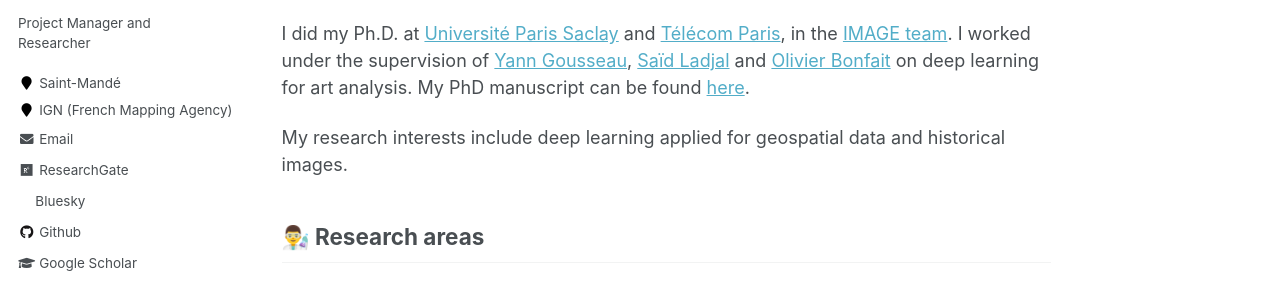
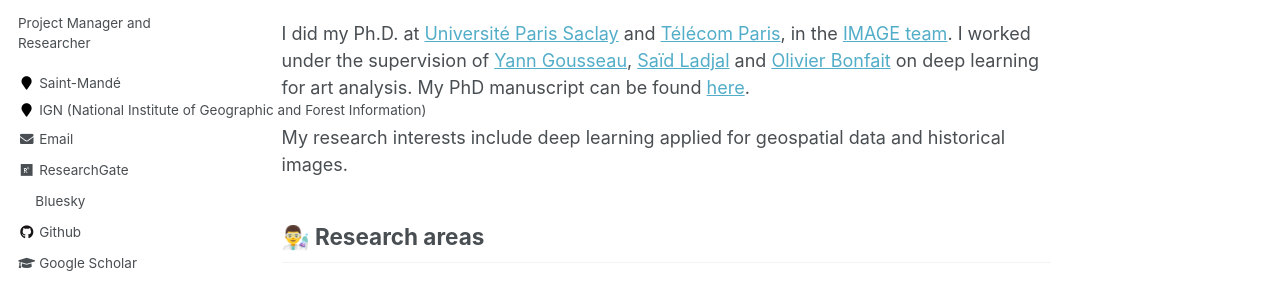
Before and after one commit to ngonthier/ngonthier.github.io, a Jekyll site: the page built from _pages/about.md, in a window 1280 px wide. Shown: the part 322-607 px from the top of the page. Built offline with Jekyll 4.4.1, drawn with Linux system fonts in a browser that asks for light colours; some web fonts are replaced.

Commit message:
Update _config.yml

```diff
--- a/_config.yml
+++ b/_config.yml
@@ -10,7 +10,7 @@ locale                   : "en-US"
 title                    : "Dr. Nicolas Gonthier"
 title_separator          : "-"
 name                     : &name "Gonthier"
-description              : &description "I am a R&D Engineer at IGN (French Mapping Agency)."
+description              : &description "I am a R&D Engineer at IGN (National Institute of Geographic and Forest Information)."
 url                      : https://ngonthier.github.io # the base hostname & protocol for your site e.g. "https://mmistakes.github.io"
 baseurl                  : "" # the subpath of your site, e.g. "/blog"
 repository               : "ngonthier/ngonthier.github.io"
@@ -84,7 +84,7 @@ author:
   avatar           : "avatar.jpg"
   bio              : "Project Manager and Researcher"
   location         : "Saint-Mandé"
-  employer         : "IGN (French Mapping Agency)"
+  employer         : "IGN (National Institute of Geographic and Forest Information)"
   pubmed           :
   googlescholar    : "https://scholar.google.fr/citations?user=y6a-lk0AAAAJ&hl=fr&authuser=1"
   email            : "nicolas.gonthier at ign.fr"
```
